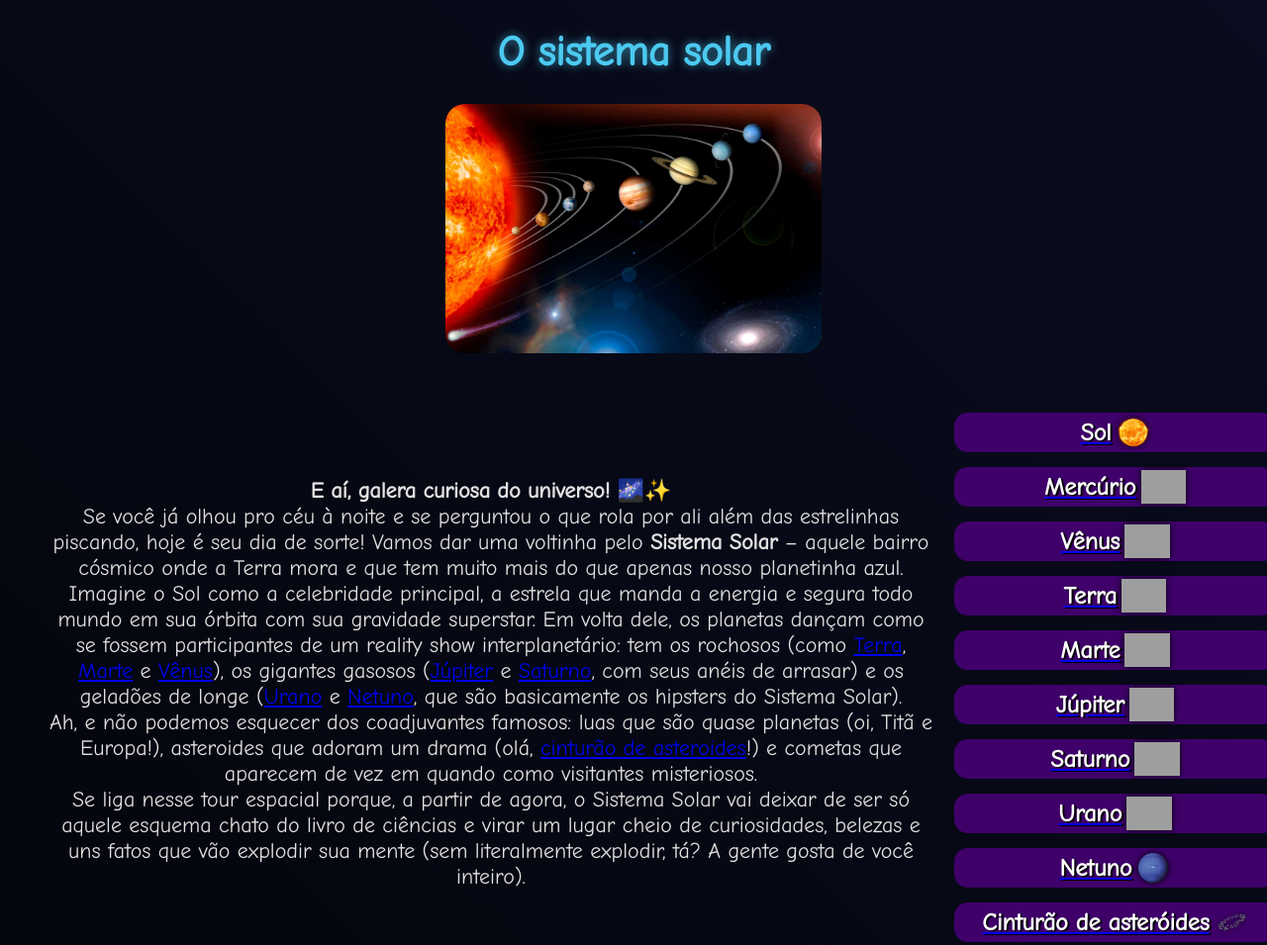
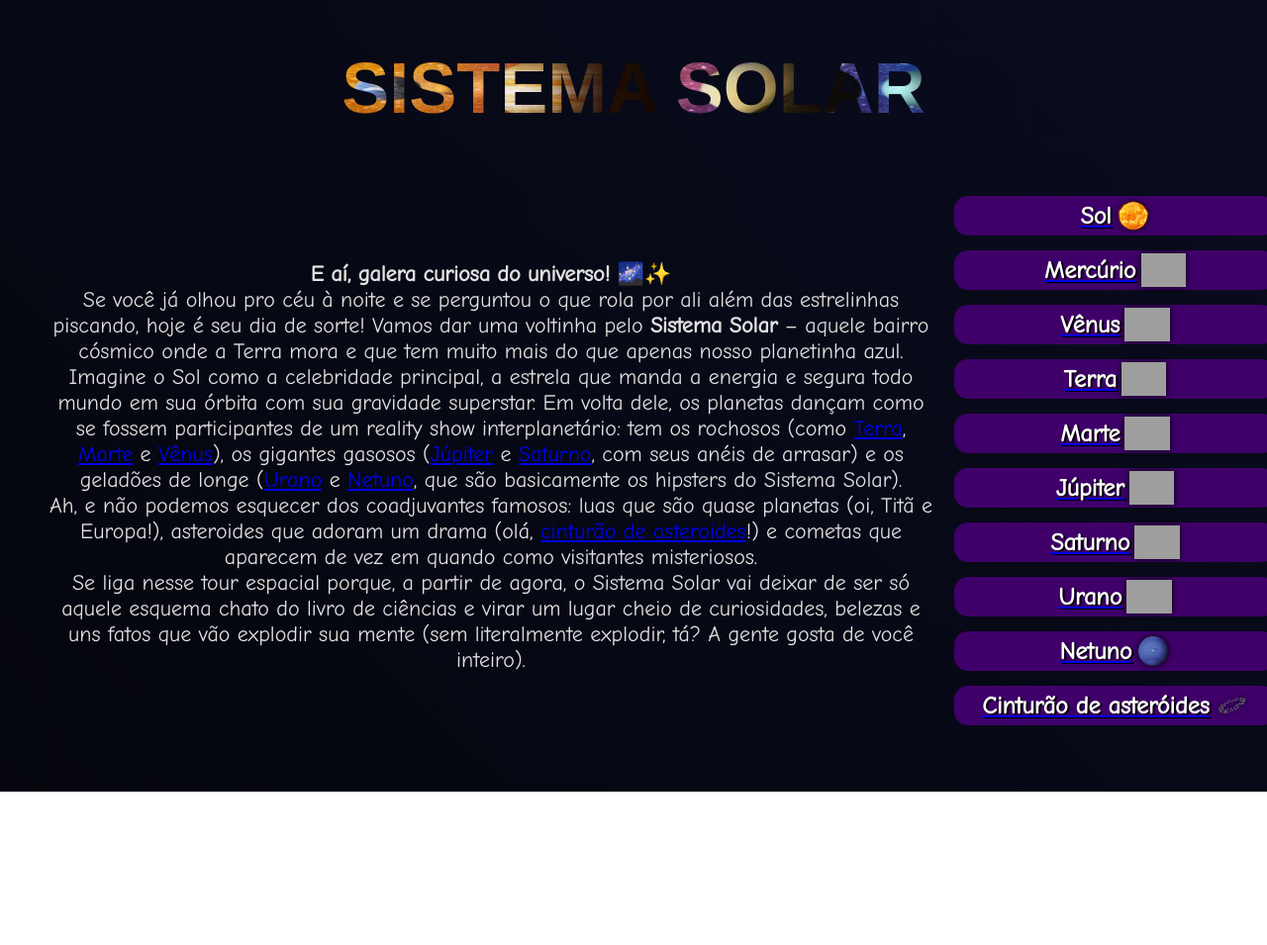
Before and after one commit to ThierryQuevedo/SistemaSolar, a plain HTML site: page index.html in a window 1280 px wide. Shown: the whole page at 99% size. After the commit the page ends 800 px from the top, so only its background shows below. Drawn offline with Linux system fonts and the light colour scheme; grey boxes are pictures that could not be loaded.

Commit message:
-Mudanças visuais;

```diff
--- a/index.html
+++ b/index.html
@@ -7,8 +7,8 @@
     <title>Sistema Solar</title>
 </head>
 <body>
-    <h1 class="titulo_princ">O sistema solar</h1>
-    <img src="sistemasolar.jpg" alt="Sistema Solar" class="img_ss">
+    <h1 id="titulo_telaprinc">SISTEMA SOLAR</h1>
+    <!--<img src="sistemasolar.jpg" alt="Sistema Solar" class="img_ss">-->
     <div class="container">
     <div class="div_txtprinc">
         <p>
--- a/styles.css
+++ b/styles.css
@@ -35,11 +35,26 @@ li{
     font-size: 24px;
 
 }
+#titulo_telaprinc{
+    background-image: url("sistemasolartexto.png") ;
+    background-repeat: no-repeat;
+    background-position-y: -60px;
+    background-position-x: center;
+    background-size: 79% 250%;
+    -webkit-text-fill-color: transparent;
+    -webkit-background-clip: text;
+    text-align: center;
+    font-size: 72px;
+    font-family: Arial, Helvetica, sans-serif;
+}
 .titulo_princ{
+    margin-top: 60px;
     text-align: center;
     font-size: 42px;
-    color: #4CC9F0;
-    text-shadow: 0 0 10px rgba(76, 201, 240, 0.7);
+    text-transform: uppercase;
+    font-family: Arial, Helvetica, sans-serif;
+    color: #3f006a;
+    text-shadow: 0px 0px 5px #552a72;
 }
 .img_ss{
     margin-left: auto;
```
Also changed, not shown: sistemasolartexto.png (added).
